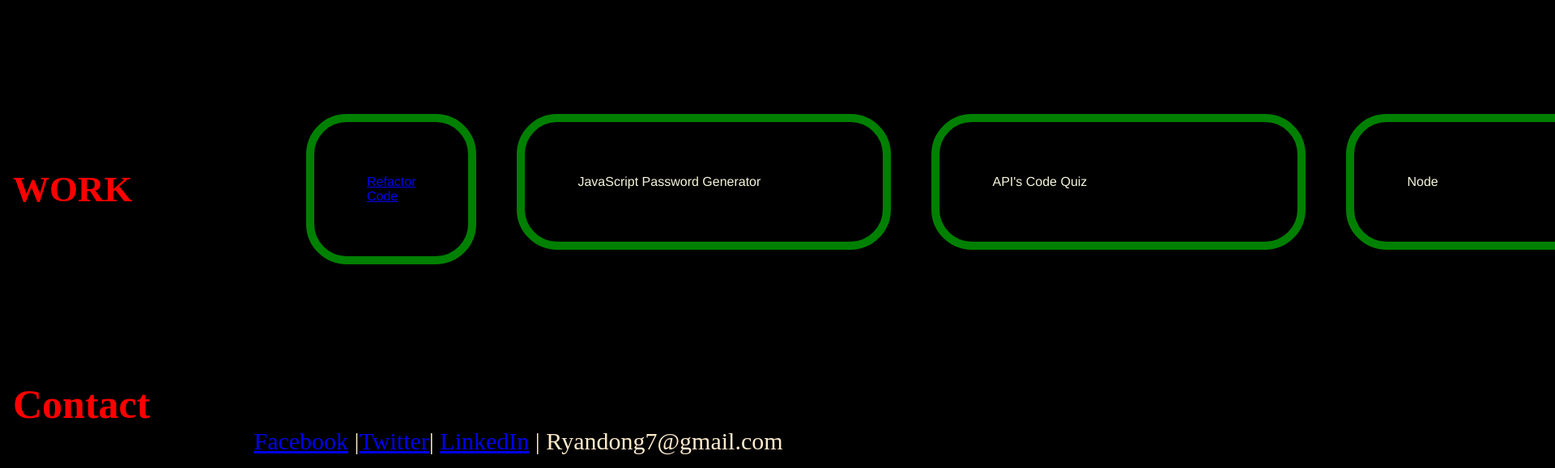
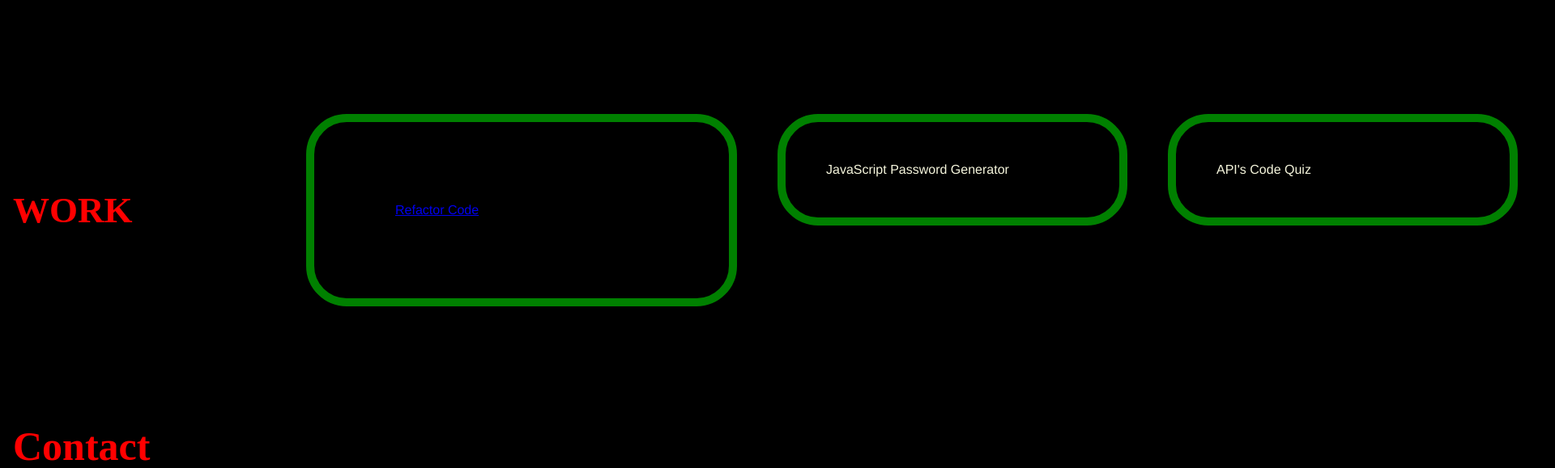
Before and after one commit to Arspeke8/AdvCSSProffesionalPortfolio, a plain HTML site: page index.html in a window 1280 px wide. Shown: the part 569-1148 px from the top of the page at 81% size, 1920 px wide, since content can reach past the window. Drawn offline with Linux system fonts and the light colour scheme.

Commit message:
added .boxs changed padding in section

```diff
--- a/assets/style.css
+++ b/assets/style.css
@@ -97,7 +97,7 @@ footer {
     border-width: 10px;
     border-radius: 50px;
     border-color: green;
-    padding: 65px;
+    padding: 50px;
     width: 50%;
     height: 50%;
 }
@@ -108,7 +108,7 @@ footer {
     border-width: 10px;
     border-radius: 50px;
     border-color: green;
-    padding: 65px;
+    padding: 100px;
     width: 50%;
     height: 50%;
 }
@@ -145,7 +145,7 @@ footer {
 }
 
 @media screen and (min-width: 768px) {
-    .section, .work, .box {
+    .section, .work, .box, .boxs {
       flex: 0 0 50%;
       max-width: 50%;
     }
```
